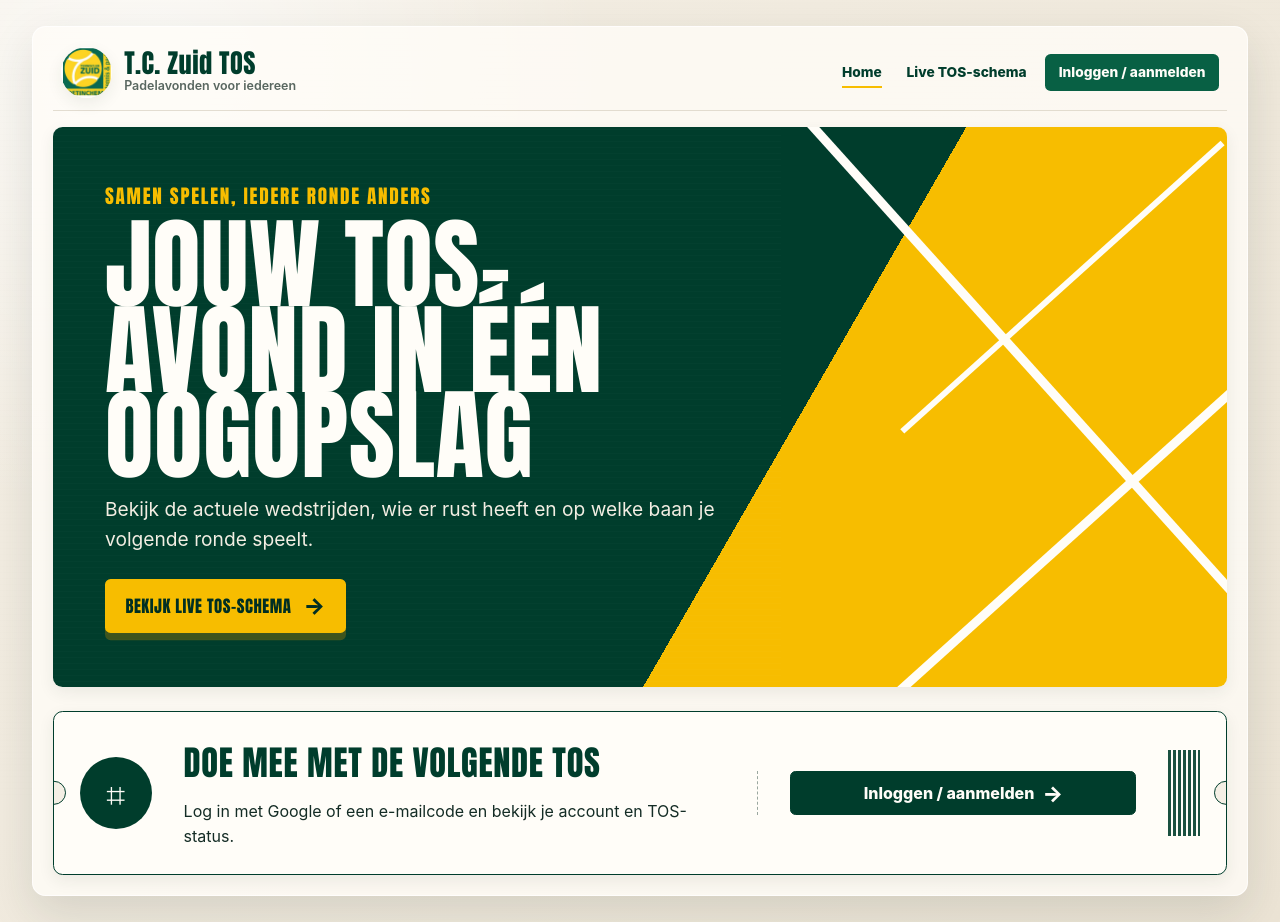
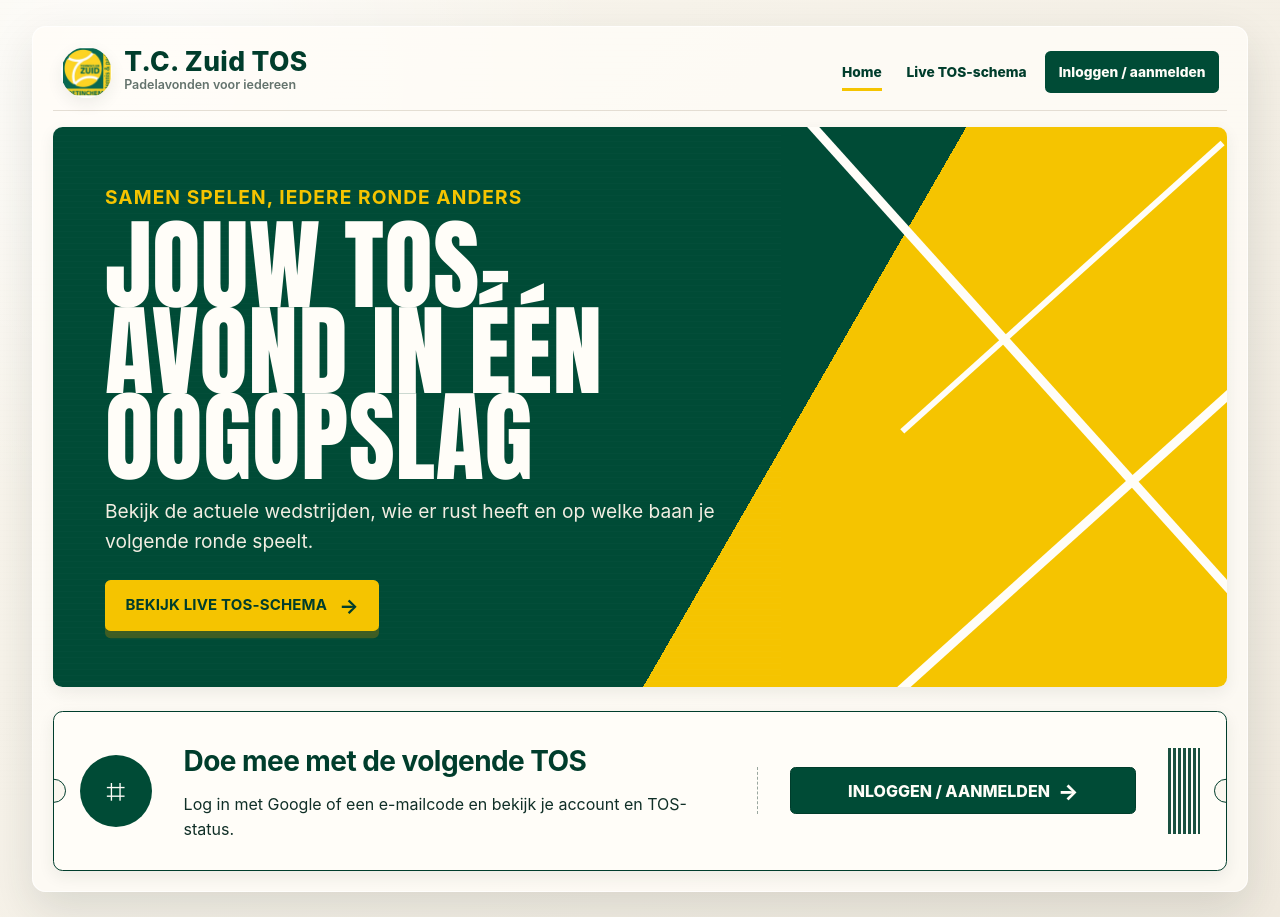
Before and after one commit to DennisSee/PadelTossPlanner, a Next.js app in the folder apps/web/: page / in a window 1280 px wide. Built offline with nearby package versions, Linux system fonts and the light colour scheme; no server answers.

Commit message:
Refine Matchday typography and colour

```diff
--- a/apps/web/app/globals.css
+++ b/apps/web/app/globals.css
@@ -1,18 +1,18 @@
 :root {
-  --club-green: #086044;
-  --club-green-strong: #004f37;
+  --club-green: #004b36;
+  --club-green-strong: #0a6047;
   --club-green-dark: #003d2c;
-  --club-green-ink: #002f23;
-  --club-yellow: #f7bd00;
-  --club-yellow-soft: #ffdc55;
-  --page-background: #f4efe5;
-  --page-background-deep: #ece4d5;
+  --club-green-ink: #003d2c;
+  --club-yellow: #f5c400;
+  --club-yellow-soft: #ffd229;
+  --page-background: #faf7ef;
+  --page-background-deep: #f0eadf;
   --surface: #fffdf8;
-  --surface-subtle: #f5f0e7;
+  --surface-subtle: #f5f1e8;
   --surface-green: #e4efe8;
-  --text: #142c25;
-  --text-muted: #596760;
-  --border: #d8d0c0;
+  --text: #102f27;
+  --text-muted: #64736d;
+  --border: #d9d2c5;
   --border-strong: #9aa79f;
   --success: #087451;
   --success-soft: #dff1e6;
@@ -25,8 +25,8 @@
   --radius-lg: 0.85rem;
   --shadow-sm: 0 0.35rem 1rem rgb(33 45 39 / 8%);
   --shadow-md: 0 1.1rem 2.8rem rgb(33 45 39 / 13%);
-  --font-display: Impact, Haettenschweiler, "Arial Narrow Bold", "Aptos Narrow", sans-serif;
-  --font-body: Inter, ui-sans-serif, system-ui, -apple-system, BlinkMacSystemFont, "Segoe UI", sans-serif;
+  --font-display: "Barlow Condensed", Impact, Haettenschweiler, "Arial Narrow", "Aptos Narrow", sans-serif;
+  --font-interface: Inter, ui-sans-serif, system-ui, -apple-system, BlinkMacSystemFont, "Segoe UI", sans-serif;
   --page-pad: clamp(0.7rem, 2.1vw, 1.6rem);
   --page-wide: 76rem;
   --page-medium: 68rem;
@@ -54,7 +54,9 @@ body {
   background:
     radial-gradient(circle at 12% 8%, rgb(255 255 255 / 72%), transparent 28rem),
     linear-gradient(135deg, var(--page-background), var(--page-background-deep));
-  font-family: var(--font-body);
+  font-family: var(--font-interface);
+  font-size: 1rem;
+  line-height: 1.5;
   text-rendering: optimizeLegibility;
 }
 
--- a/apps/web/app/home.module.css
+++ b/apps/web/app/home.module.css
@@ -42,7 +42,7 @@
   border: 0;
   color: var(--surface);
   background:
-    linear-gradient(120deg, var(--club-green-dark) 0 61%, transparent 61%),
+    linear-gradient(120deg, var(--club-green) 0 61%, transparent 61%),
     var(--club-yellow);
   isolation: isolate;
 }
@@ -74,10 +74,10 @@
 .eyebrow {
   margin: 0 0 var(--space-3);
   color: var(--club-yellow);
-  font-family: var(--font-display);
+  font-family: var(--font-interface);
   font-size: clamp(0.95rem, 1.8vw, 1.2rem);
-  font-weight: 850;
-  letter-spacing: 0.09em;
+  font-weight: 700;
+  letter-spacing: 0.055em;
   text-transform: uppercase;
 }
 
@@ -106,6 +106,7 @@
   color: var(--club-green-ink);
   background: var(--club-yellow);
   box-shadow: 0 0.45rem 0 rgb(177 127 0 / 35%);
+  text-transform: uppercase;
 }
 
 .intro a:hover {
@@ -150,8 +151,8 @@
   place-items: center;
   border-radius: 50%;
   color: var(--surface);
-  background: var(--club-green-dark);
-  font-family: var(--font-display);
+  background: var(--club-green);
+  font-family: var(--font-interface);
   font-size: 2.1rem;
 }
 
@@ -168,16 +169,17 @@
   width: 100%;
   border-color: var(--club-green-dark);
   color: var(--surface);
-  background: var(--club-green-dark);
+  background: var(--club-green);
+  text-transform: uppercase;
 }
 
 .sideTitle {
   margin: 0;
   color: var(--club-green-dark);
-  font-family: var(--font-display);
-  font-size: clamp(1.6rem, 3vw, 2.15rem);
-  letter-spacing: 0.02em;
-  text-transform: uppercase;
+  font-family: var(--font-interface);
+  font-size: clamp(1.35rem, 2.5vw, 1.75rem);
+  font-weight: 700;
+  letter-spacing: -0.02em;
 }
 
 .sideText {
@@ -201,7 +203,7 @@
   .intro {
     min-height: 31rem;
     background:
-      linear-gradient(160deg, var(--club-green-dark) 0 72%, transparent 72%),
+      linear-gradient(160deg, var(--club-green) 0 72%, transparent 72%),
       var(--club-yellow);
   }
 
--- a/apps/web/app/login/login.module.css
+++ b/apps/web/app/login/login.module.css
@@ -43,7 +43,7 @@
   padding: clamp(1.3rem, 4vw, 2.1rem);
   color: var(--surface);
   background:
-    linear-gradient(135deg, var(--club-green-dark) 0 78%, transparent 78%),
+    linear-gradient(135deg, var(--club-green) 0 78%, transparent 78%),
     var(--club-yellow);
   isolation: isolate;
 }
@@ -62,9 +62,10 @@
 .eyebrow {
   margin: 0 0 var(--space-3);
   color: var(--club-yellow);
-  font-family: var(--font-display);
+  font-family: var(--font-interface);
+  font-weight: 700;
   font-size: 0.85rem;
-  letter-spacing: 0.08em;
+  letter-spacing: 0.05em;
   text-transform: uppercase;
 }
 
--- a/apps/web/components/management/planner-workspace.module.css
+++ b/apps/web/components/management/planner-workspace.module.css
@@ -1,6 +1,6 @@
 .stack { display: grid; gap: var(--space-3); margin-top: var(--space-3); }
 .card { min-width: 0; padding: clamp(.85rem, 2vw, 1.15rem); border-radius: var(--radius-sm); }
-.card h2 { margin: 0; color: var(--club-green-dark); font-family: var(--font-display); font-size: clamp(1.35rem, 2.5vw, 1.65rem); letter-spacing: .025em; text-transform: uppercase; }
+.card h2 { margin: 0; color: var(--club-green-dark); font-family: var(--font-interface); font-size: clamp(1.25rem, 2.3vw, 1.55rem); font-weight: 700; letter-spacing: -.02em; }
 .card p { margin: var(--space-2) 0 0; }
 .headingRow { display: flex; flex-wrap: wrap; justify-content: space-between; align-items: center; gap: var(--space-3); }
 .muted, .headingRow p { color: var(--text-muted); }
@@ -13,15 +13,15 @@
 .playerRow { display: grid; grid-template-columns: minmax(7rem, .65fr) minmax(11rem, 1.45fr) repeat(3, minmax(6.5rem, .65fr)) auto; gap: var(--space-2); align-items: end; padding: .7rem; border: 1px solid var(--border); border-radius: var(--radius-sm); background: var(--surface-subtle); }
 .playerRow legend { padding: 0 var(--space-1); color: var(--text-muted); font-size: .8rem; font-weight: 700; }
 .playerRow label, .settings label { display: grid; gap: var(--space-1); font-size: .8rem; font-weight: 700; }
-.playerRow input:not([type="checkbox"]), .settings input:not([type="checkbox"]), .settings select { width: 100%; min-height: 2.5rem; padding: .5rem .65rem; border: 1px solid var(--border); border-radius: var(--radius-sm); background: white; color: var(--text); }
+.playerRow input:not([type="checkbox"]), .settings input:not([type="checkbox"]), .settings select { width: 100%; min-height: 2.5rem; padding: .5rem .65rem; border: 1px solid var(--border); border-radius: var(--radius-sm); background: var(--surface); color: var(--text); }
 .courts, .settings { display: grid; grid-template-columns: repeat(3, minmax(0, 1fr)); gap: var(--space-2); margin-top: var(--space-3); }
 .courts { grid-template-columns: repeat(2, minmax(0, 1fr)); }
 .checkbox { display: flex !important; grid-template-columns: none !important; align-items: center; gap: var(--space-2); min-height: 2.5rem; }
 .checkbox input { width: 1.1rem; height: 1.1rem; }
 .primaryButton, .secondaryButton, .removeButton { min-height: 2.5rem; padding: .55rem .85rem; border-radius: var(--radius-sm); font-weight: 800; cursor: pointer; }
-.primaryButton { margin-top: var(--space-3); border: 1px solid var(--club-green); background: var(--club-green); color: white; }
-.secondaryButton { border: 1px solid var(--club-green); background: white; color: var(--club-green-dark); }
-.removeButton { border: 1px solid #c95b50; background: white; color: #8a2f27; }
+.primaryButton { margin-top: var(--space-3); border: 1px solid var(--club-green); background: var(--club-green); color: var(--surface); }
+.secondaryButton { border: 1px solid var(--club-green); background: var(--surface); color: var(--club-green-dark); }
+.removeButton { border: 1px solid #c95b50; background: var(--surface); color: #8a2f27; }
 .generation { margin-top: var(--space-4); }
 .scheduleRows { display: grid; grid-template-columns: repeat(2, minmax(0, 1fr)); gap: var(--space-2); margin: var(--space-3) 0; }
 .scheduleRows > div { position: relative; display: grid; gap: .2rem; overflow: hidden; padding: .65rem .75rem; border: 1px solid var(--border); border-left: .3rem solid var(--club-green); border-radius: var(--radius-sm); background: var(--surface); }
--- a/apps/web/components/ui/ui.module.css
+++ b/apps/web/components/ui/ui.module.css
@@ -34,7 +34,7 @@
 .brandName {
   margin: 0;
   color: var(--club-green-dark);
-  font-family: var(--font-display);
+  font-family: var(--font-interface);
   font-size: clamp(1.25rem, 2.8vw, 1.65rem);
   font-weight: 800;
   line-height: 0.95;
@@ -79,8 +79,8 @@
   place-content: center;
   padding: 0.55rem;
   color: var(--surface);
-  background: var(--club-green-dark);
-  font-family: var(--font-display);
+  background: var(--club-green);
+  font-family: var(--font-interface);
   line-height: 0.95;
   text-align: center;
   text-transform: uppercase;
@@ -88,6 +88,7 @@
 
 .dateRail strong {
   margin: 0.15rem 0;
+  font-family: var(--font-display);
   font-size: 2.65rem;
   font-weight: 800;
 }
@@ -178,11 +179,10 @@
   border-radius: var(--radius-sm);
   color: var(--surface);
   background: var(--club-green);
-  font-family: var(--font-display);
-  font-size: 1.05rem;
-  font-weight: 800;
-  letter-spacing: 0.03em;
-  text-transform: uppercase;
+  font-family: var(--font-interface);
+  font-size: 0.94rem;
+  font-weight: 700;
+  letter-spacing: 0.01em;
   text-decoration: none;
   transition: background-color 140ms ease, border-color 140ms ease, transform 140ms ease;
 }
@@ -218,7 +218,7 @@
 
 .buttonArrow {
   flex: 0 0 auto;
-  font-family: var(--font-body);
+  font-family: var(--font-interface);
   font-size: 1.35em;
   line-height: 0;
 }
@@ -348,10 +348,10 @@
 .stateTitle {
   margin: 0;
   color: var(--club-green-dark);
-  font-family: var(--font-display);
-  font-size: 1.5rem;
-  letter-spacing: 0.025em;
-  text-transform: uppercase;
+  font-family: var(--font-interface);
+  font-size: 1.35rem;
+  font-weight: 700;
+  letter-spacing: -0.015em;
 }
 
 .stateText {
```
Also changed, not shown: apps/web/components/account/account-shell.module.css (+12 -13 lines), apps/web/components/live/live-schedule.module.css (+22 -20 lines), apps/web/components/management/tos-event-management.module.css (+8 -9 lines), apps/web/components/management/tos-event-participants.module.css (+7 -7 lines), apps/web/components/tos/tos.module.css (+10 -10 lines), 1 other file (tests, documents, lock files or other folders).
